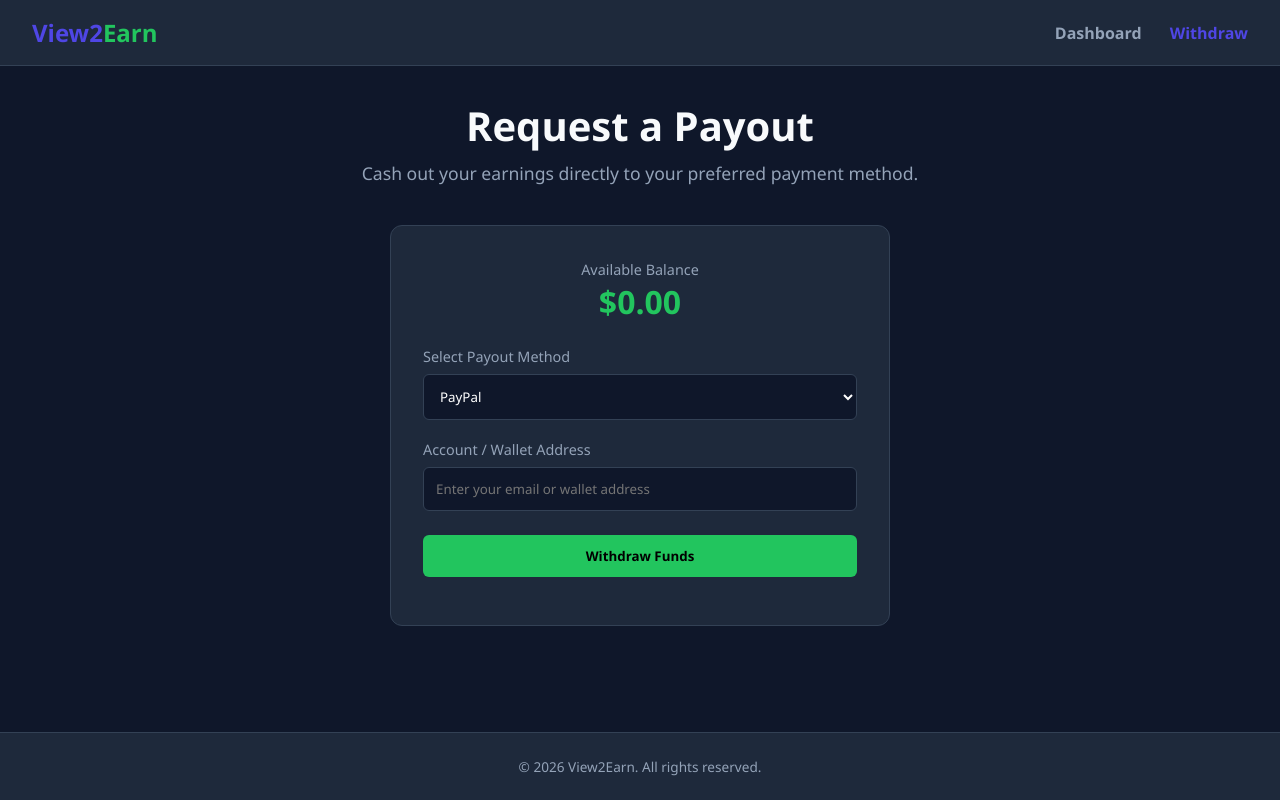
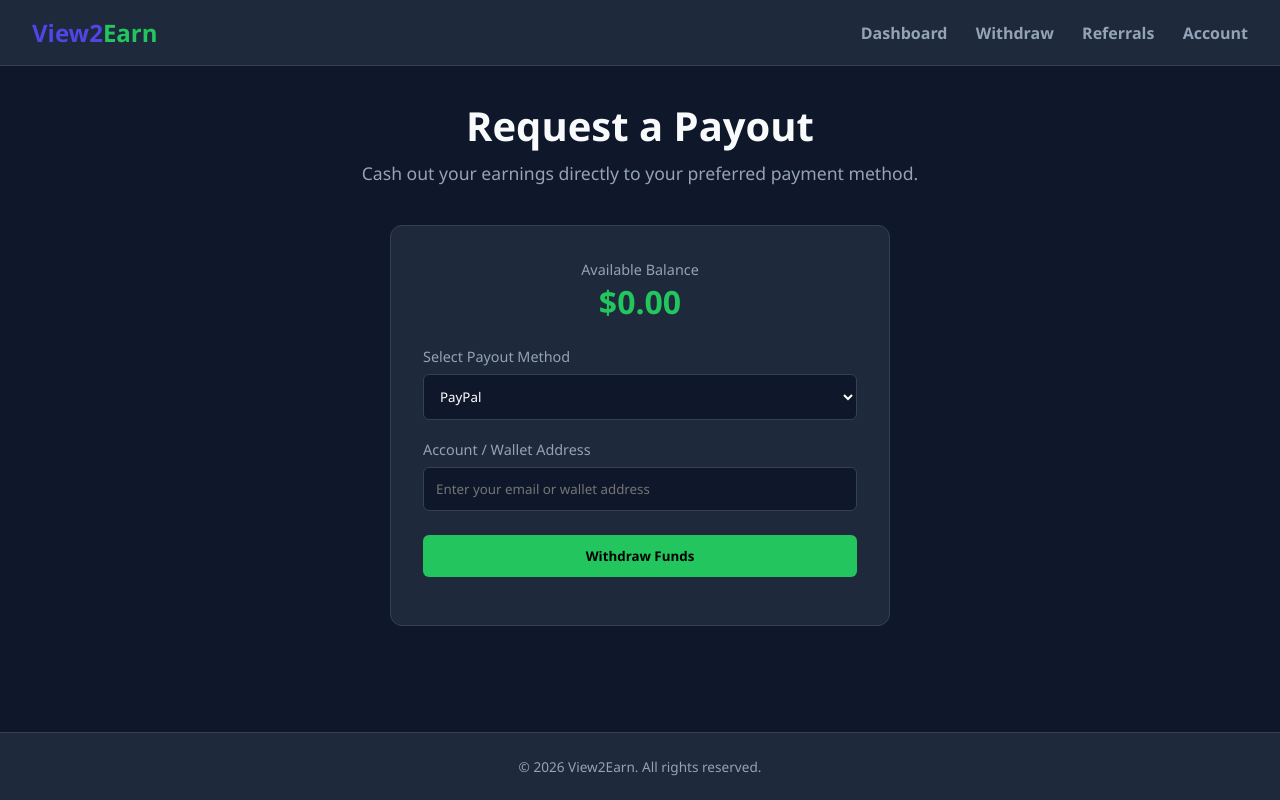
Before and after one commit to ncubegive45-ops/View2earn, a plain HTML site: page payout.html in a window 1280 px wide. Drawn offline with Linux system fonts and the light colour scheme.

Commit message:
Update payout.html

```diff
--- a/payout.html
+++ b/payout.html
@@ -12,8 +12,11 @@
         <div class="logo">View2<span>Earn</span></div>
         <nav>
             <a href="index.html" style="color: var(--text-muted); text-decoration: none; margin-right: 1.5rem; font-weight: 600;">Dashboard</a>
-            <a href="payout.html" style="color: var(--primary); text-decoration: none; font-weight: 600;">Withdraw</a>
+            <a href="payout.html" style="color: var(--text-muted); text-decoration: none; margin-right: 1.5rem; font-weight: 600;">Withdraw</a>
+            <a href="referrals.html" style="color: var(--text-muted); text-decoration: none; margin-right: 1.5rem; font-weight: 600;">Referrals</a>
+            <a href="login.html" style="color: var(--text-muted); text-decoration: none; font-weight: 600;">Account</a>
         </nav>
+
     </header>
 
     <main>
```
